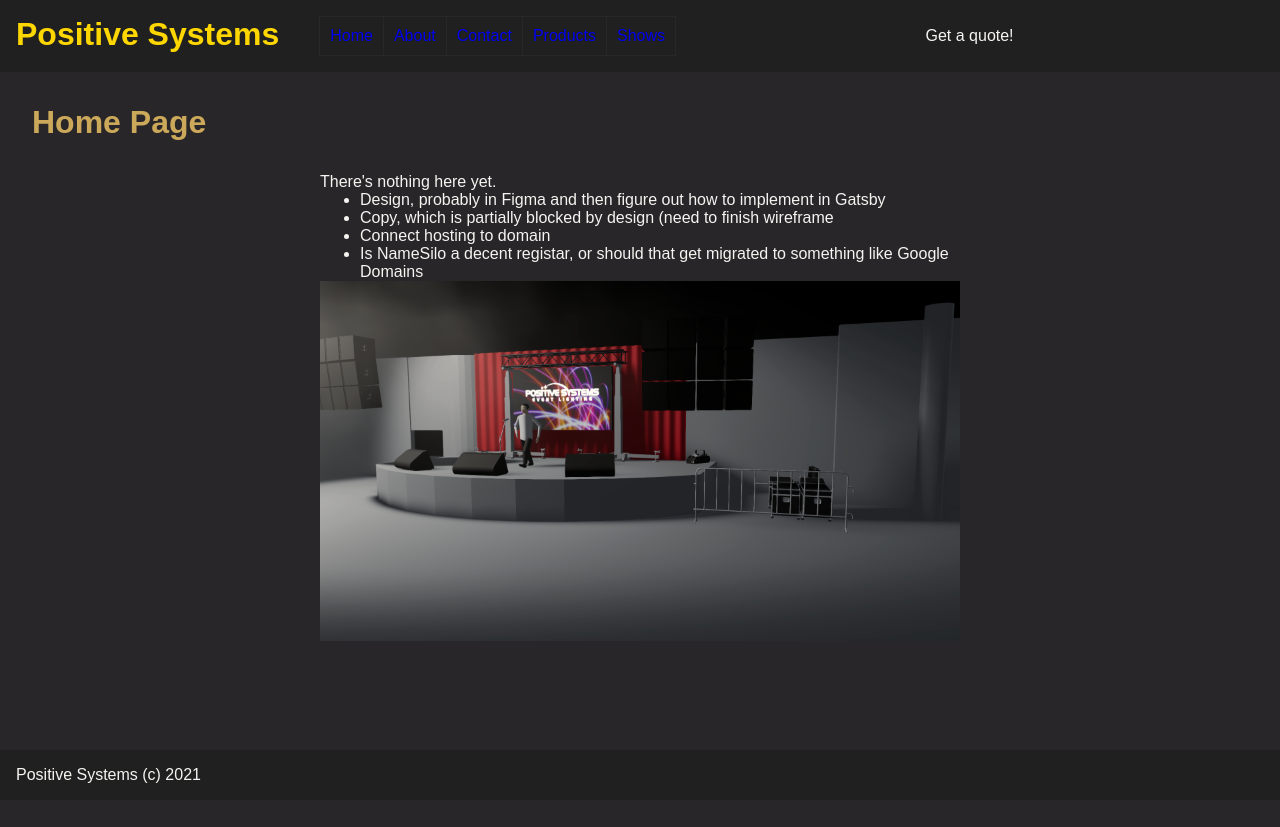
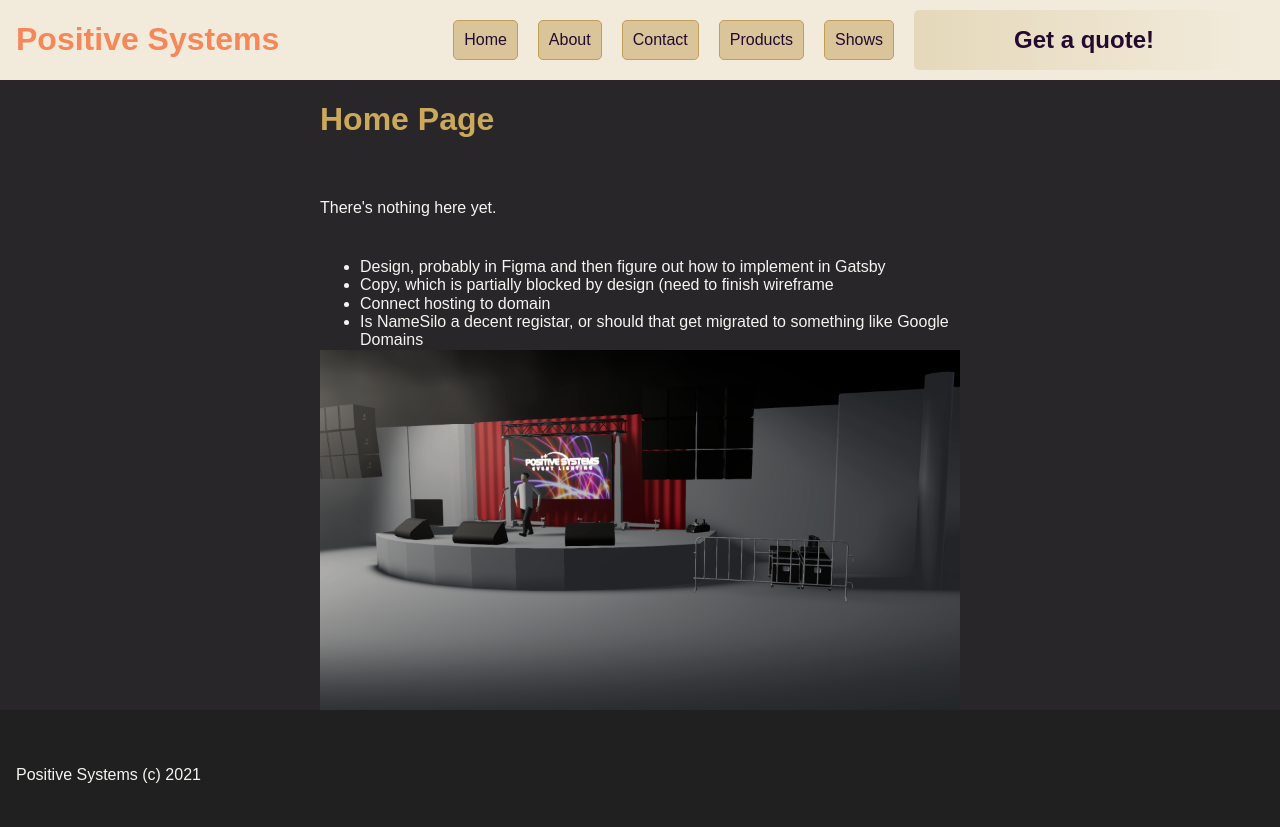
Before and after one commit to WildPore/positive-systems, a Gatsby site: page / in a window 1280 px wide. Before the commit the page ends 800 px from the top, so only its background shows below. Built offline with nearby package versions, Linux system fonts and the light colour scheme; Gatsby itself is replaced by a stand-in of ours; a web font is replaced by a local one.

Commit message:
Redesign header

```diff
--- a/package.json
+++ b/package.json
@@ -25,6 +25,7 @@
     "gatsby-plugin-sharp": "^4.2.0",
     "gatsby-source-filesystem": "^4.2.0",
     "netlify-cms-app": "^2.15.59",
+    "normalize.css": "^8.0.1",
     "react": "^17.0.1",
     "react-dom": "^17.0.1",
     "sass": "^1.43.5"
--- a/src/components/footer.js
+++ b/src/components/footer.js
@@ -1,5 +1,6 @@
 import * as React from "react";
 
+import "normalize.css";
 import * as Styles from "./footer.module.scss";
 
 const Footer = () => {
--- a/src/components/header.js
+++ b/src/components/header.js
@@ -1,6 +1,7 @@
 import * as React from "react";
 import { Link, useStaticQuery, graphql } from "gatsby";
 
+import "normalize.css";
 import * as Styles from "./header.module.scss";
 
 const Header = () => {
@@ -41,7 +42,7 @@ const Header = () => {
         </ul>
       </nav>
       <div className={Styles.getQuote}>
-        <p>Get a quote!</p>
+        <h2>Get a quote!</h2>
       </div>
     </header>
   );
--- a/src/components/header.module.scss
+++ b/src/components/header.module.scss
@@ -1,29 +1,58 @@
+@use "sass:color";
 @import url("https://fonts.googleapis.com/css2?family=Monoton&display=swap");
 @import url("https://fonts.googleapis.com/css2?family=Share:wght@400;700&display=swap");
 
 $color: gold;
+$brand-purple: #240a2f;
+$brand-orange: #f58758;
+$brand-straw: #f2ebdc;
+$brand-yellow: #f5f14e;
+$brand-blue: #bff5ee;
+
+$background: $brand-straw;
+$background-lighter-10: color.scale($background, $lightness: 10%);
+$background-lighter-20: color.scale($background, $lightness: 20%);
+$background-lighter-30: color.scale($background, $lightness: 30%);
+$background-lighter-40: color.scale($background, $lightness: 40%);
+$background-lighter-50: color.scale($background, $lightness: 50%);
+$background-lighter-60: color.scale($background, $lightness: 60%);
+$background-lighter-70: color.scale($background, $lightness: 70%);
+$background-lighter-80: color.scale($background, $lightness: 80%);
+$background-lighter-90: color.scale($background, $lightness: 90%);
+$background-darker-10: color.scale($background, $lightness: -10%);
+$background-darker-20: color.scale($background, $lightness: -20%);
+$background-darker-30: color.scale($background, $lightness: -30%);
+$background-darker-40: color.scale($background, $lightness: -40%);
+$background-darker-50: color.scale($background, $lightness: -50%);
+$background-darker-60: color.scale($background, $lightness: -60%);
+$background-darker-70: color.scale($background, $lightness: -70%);
+$background-darker-80: color.scale($background, $lightness: -80%);
+$background-darker-90: color.scale($background, $lightness: -90%);
+
+$text-accent: $brand-orange;
+$text: $brand-purple;
+
+$border-radius: 5px;
 
 .header {
   display: flex;
-  justify-content: space-between;
-  background-color: #202020;
-  padding: 1em;
-  margin: 0;
+  gap: 1fr;
+  padding: 0 1em;
+  height: 7%;
+
+  align-items: center;
+
+  background-color: $background;
   font-family: "Share", sans-serif;
 }
 
-.headerLink:link {
-  color: $color;
-  font-weight: 700;
+.headerLink {
+  color: $text-accent;
   text-decoration: none;
 }
 
-.headerLink:visited {
-  color: $color;
-}
-
 .navbar {
-  padding: 0;
+  margin-left: auto;
 }
 
 .navbar ul {
@@ -31,15 +60,15 @@ $color: gold;
 }
 
 .navbar ul li {
-  background-color: #202020;
-  display: inline-block;
+  background-color: $background-darker-20;
+  border-radius: $border-radius;
   padding: 10px;
-  margin-right: -1px;
-  border: 1px solid #282828;
+  margin: 10px;
+  border: 1px solid $background-darker-40;
 }
 
 .navbar ul li:hover {
-  background-color: #282828;
+  background-color: $background-darker-10;
 }
 
 .navItemLink {
@@ -47,10 +76,26 @@ $color: gold;
   text-decoration: none;
 }
 
+.navItemLink,
 .navItemLink:visited {
-  color: $color;
+  color: $text;
+}
+
+.navItemLink:active {
+  background-color: $background-darker-10;
 }
 
 .getQuote {
-  margin: auto;
+  display: flex;
+  align-items: center;
+  align-self: stretch;
+  padding: 10px 100px;
+  margin: 10px;
+  color: $text;
+  border-radius: $border-radius 0 0 $border-radius;
+  background-image: linear-gradient(
+    to right,
+    $background-darker-10,
+    $background
+  );
 }
--- a/src/components/layout.js
+++ b/src/components/layout.js
@@ -4,6 +4,7 @@ import { useStaticQuery, graphql } from "gatsby";
 import Header from "./header.js";
 import Footer from "./footer.js";
 
+import "normalize.css";
 import * as Styles from "./layout.module.scss";
 
 const Layout = ({ pageTitle, children }) => {
@@ -22,9 +23,13 @@ const Layout = ({ pageTitle, children }) => {
       <title>
         {pageTitle} | {data.site.siteMetadata.title}
       </title>
-      <Header />
-      <h1 className={Styles.heading}>{pageTitle}</h1>
-      <main className={Styles.content}>{children}</main>
+      <header>
+        <Header />
+      </header>
+      <main className={Styles.content}>
+        <h1 className={Styles.heading}>{pageTitle}</h1>
+        {children}
+      </main>
       <Footer />
     </div>
   );
--- a/src/components/layout.module.scss
+++ b/src/components/layout.module.scss
@@ -20,10 +20,15 @@ body {
   margin: auto;
 }
 
+p {
+  padding: 40px 0;
+}
+
+.gatsby-image-wrapper {
+}
+
 .heading {
   color: #cca85b;
-  max-width: 60%;
-  padding: 1em 1em;
 }
 
 .nav-links {
```
Also changed, not shown: 1 other file.
